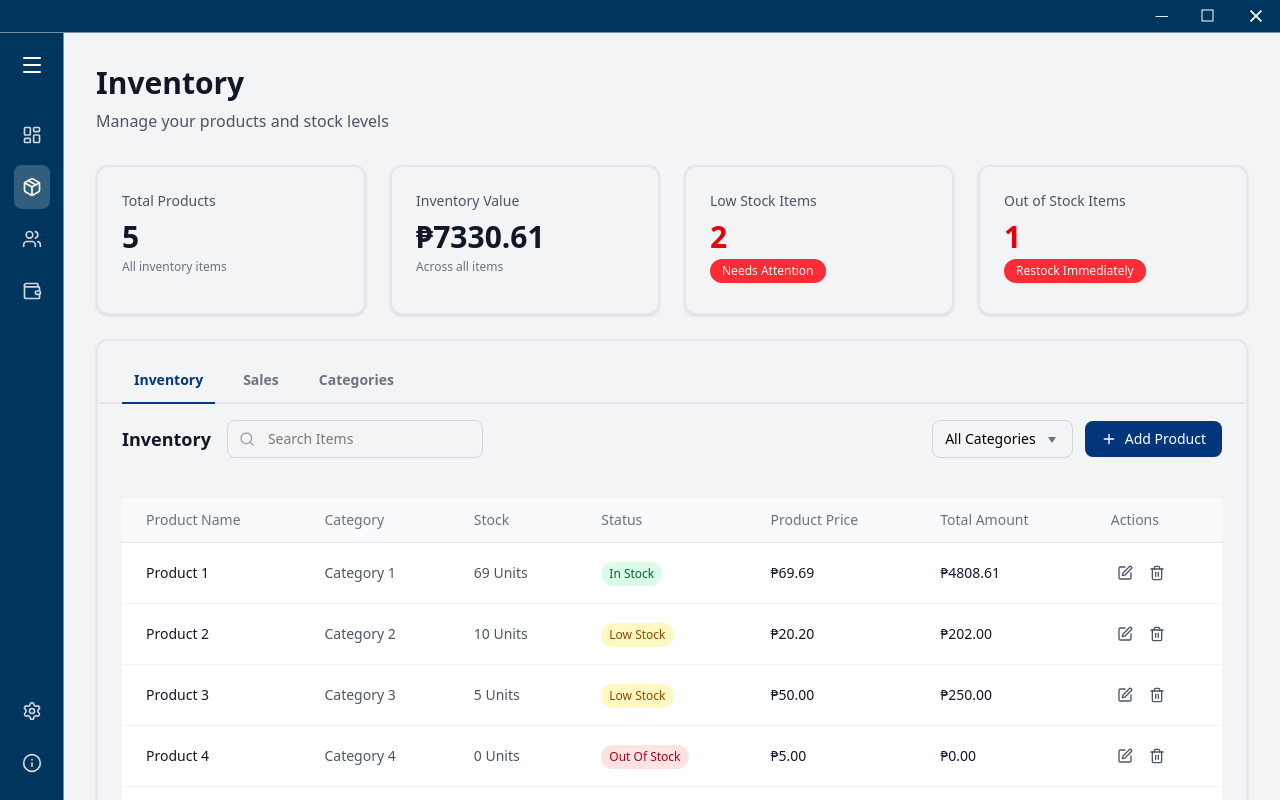
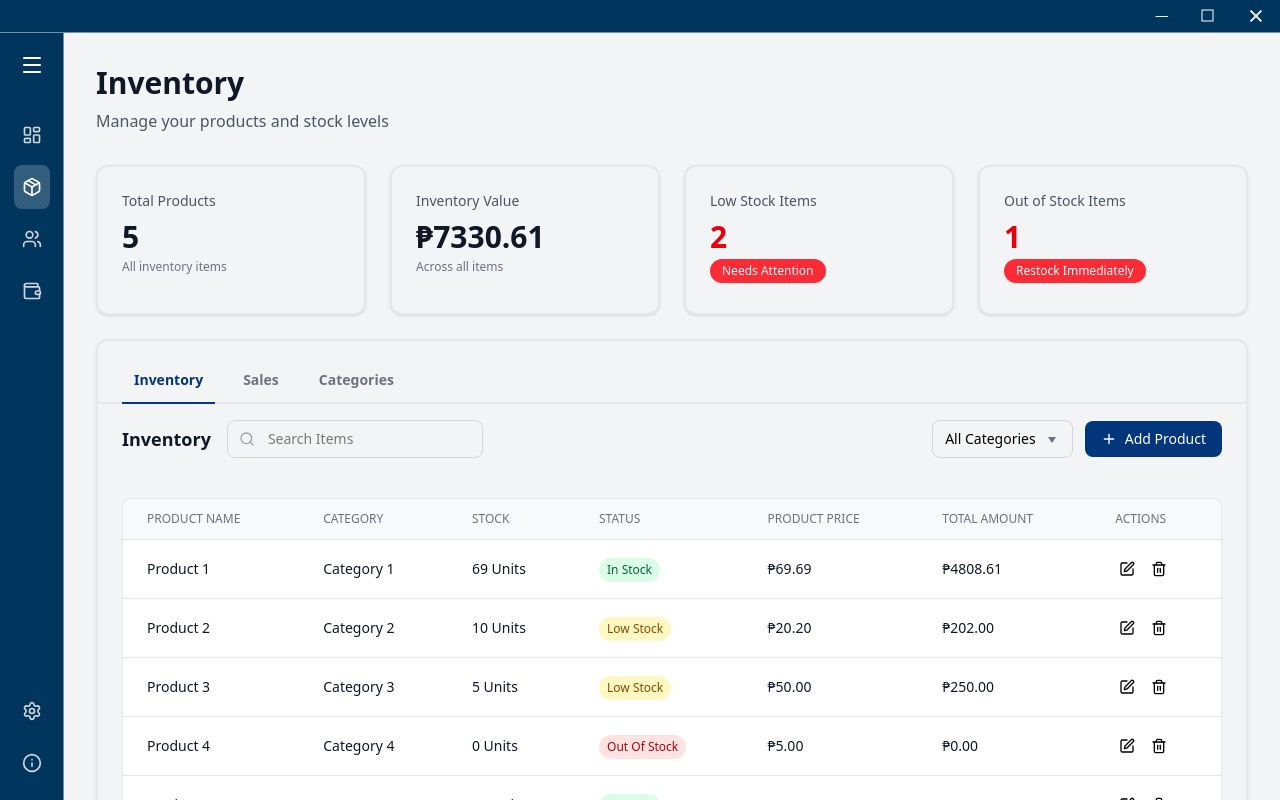
Before and after one commit to 6reenhorn/JIA-Integrated-Management-System, a React (Vite) app: page / in a window 1280 px wide. Both pictures are taken after a click on the button 31 px from the left and 187 px from the top of the page. Built offline with nearby package versions, Linux system fonts and the light colour scheme.

Commit message:
Changes in the Inventory

```diff
--- a/client/src/components/inventory/Elements of Inventory/InventoryTable.tsx
+++ b/client/src/components/inventory/Elements of Inventory/InventoryTable.tsx
@@ -77,32 +77,32 @@ const InventoryTable: React.FC<InventoryTableProps> = ({
   return (
     <div className="space-y-6">
       {/* Table */}
-      <div className="overflow-x-auto relative">
-        <table className="w-full bg-white">
-          <thead className="bg-gray-50 border-b border-gray-200">
+      <div className="overflow-x-auto rounded-lg border border-gray-200">
+        <table className="min-w-full divide-y divide-gray-200">
+          <thead className="bg-gray-50">
             <tr>
-              <th className="text-left py-3 px-6 text-sm font-medium text-gray-500">Product Name</th>
-              <th className="text-left py-3 px-6 text-sm font-medium text-gray-500">Category</th>
-              <th className="text-left py-3 px-6 text-sm font-medium text-gray-500">Stock</th>
-              <th className="text-left py-3 px-6 text-sm font-medium text-gray-500">Status</th>
-              <th className="text-left py-3 px-6 text-sm font-medium text-gray-500">Product Price</th>
-              <th className="text-left py-3 px-6 text-sm font-medium text-gray-500">Total Amount</th>
-              <th className="text-left py-3 px-6 text-sm font-medium text-gray-500">Actions</th>
+              <th className="px-6 py-3 text-left text-xs font-medium text-gray-500 uppercase">Product Name</th>
+              <th className="px-6 py-3 text-left text-xs font-medium text-gray-500 uppercase">Category</th>
+              <th className="px-6 py-3 text-left text-xs font-medium text-gray-500 uppercase">Stock</th>
+              <th className="px-6 py-3 text-left text-xs font-medium text-gray-500 uppercase">Status</th>
+              <th className="px-6 py-3 text-left text-xs font-medium text-gray-500 uppercase">Product Price</th>
+              <th className="px-6 py-3 text-left text-xs font-medium text-gray-500 uppercase">Total Amount</th>
+              <th className="px-6 py-3 text-left text-xs font-medium text-gray-500 uppercase">Actions</th>
             </tr>
           </thead>
-          <tbody className="divide-y divide-gray-100">
+          <tbody className="bg-white divide-y divide-gray-200">
             {items.map((item) => (
-              <tr key={item.id} className="hover:bg-gray-50 relative">
-                <td className="py-4 px-6 text-sm font-medium text-gray-900">
+              <tr key={item.id} className="relative">
+                <td className="px-6 py-4 text-sm font-medium text-gray-900">
                   {item.productName}
                 </td>
-                <td className="py-4 px-6 text-sm text-gray-600">
+                <td className="px-6 py-4 text-sm text-gray-900">
                   {item.category}
                 </td>
-                <td className="py-4 px-6 text-sm text-gray-600">
+                <td className="px-6 py-4 text-sm text-gray-900">
                   {item.stock} Units
                 </td>
-                <td className="py-4 px-6">
+                <td className="px-6 py-4">
                   <span className={`inline-flex px-2 py-1 text-xs font-medium rounded-full ${
                     item.status === 'In Stock' ? 'bg-green-100 text-green-800' :
                     item.status === 'Low Stock' ? 'bg-yellow-100 text-yellow-800' :
@@ -112,27 +112,27 @@ const InventoryTable: React.FC<InventoryTableProps> = ({
                     {item.status}
                   </span>
                 </td>
-                <td className="py-4 px-6 text-sm text-gray-900">
+                <td className="px-6 py-4 text-sm text-gray-900">
                   ₱{item.productPrice.toFixed(2)}
                 </td>
-                <td className="py-4 px-6 text-sm text-gray-900 font-medium">
+                <td className="px-6 py-4 text-sm text-gray-900 font-medium">
                   ₱{item.totalAmount.toFixed(2)}
                 </td>
-                <td className="py-4 px-6 relative">
-                  <div className="flex items-center gap-1">
+                <td className="px-6 py-4 text-left text-sm relative">
+                  <div className="flex justify-start space-x-2">
                     <button
                       onClick={() => onEditItem(item.id)}
-                      className="p-1.5 hover:bg-gray-100 rounded transition-colors"
+                      className="text-black hover:text-black p-1 rounded-full hover:bg-gray-100"
                       title="Edit"
                     >
-                      <Edit className="w-4 h-4 text-gray-600" />
+                      <Edit className="w-4 h-4" />
                     </button>
                     <button
                       onClick={(e) => handleDeleteClick(item.id, e)}
-                      className="p-1.5 hover:bg-gray-100 rounded transition-colors"
+                      className="text-black hover:text-black p-1 rounded-full hover:bg-gray-100"
                       title="Delete"
                     >
-                      <Trash2 className="w-4 h-4 text-gray-600" />
+                      <Trash2 className="w-4 h-4" />
                     </button>
                   </div>
                   {renderDeleteConfirmation(item.id)}
--- a/client/src/components/inventory/Elements of Sales/SalesFilters.tsx
+++ b/client/src/components/inventory/Elements of Sales/SalesFilters.tsx
@@ -19,15 +19,17 @@ const SalesFilters: React.FC<SalesFiltersProps> = ({
   onAddSale,
 }) => {
   return (
+    <div className="mb-6">
+      {/* Header Section */}
       <div className="flex items-center justify-between py-4 w-full">
-      {/* Sales Record Count + Search Bar */}
+        {/* Left side: Title and Search */}
         <div className="flex items-center gap-4">
-        {/* Sales Record Count */}
-        <div className="text-lg font-semibold text-gray-900">
+          {/* Title */}
+          <h2 className="text-lg font-semibold text-gray-900 whitespace-nowrap">
             Sales Record
-        </div>
+          </h2>
 
-        {/* Search Bar */}
+          {/* Search - Left side */}
           <div className="relative">
             <Search className="absolute left-3 top-1/2 transform -translate-y-1/2 text-gray-400 w-4 h-4" />
             <input
@@ -35,15 +37,14 @@ const SalesFilters: React.FC<SalesFiltersProps> = ({
               placeholder="Search Sales"
               value={searchTerm}
               onChange={(e) => setSearchTerm(e.target.value)}
-            className="pl-10 pr-3 py-2 border border-gray-300 rounded-lg text-sm
-              focus:outline-none focus:ring-2 focus:ring-[#02367B] focus:border-transparent
-              w-64"
+              className="pl-10 pr-3 py-2 border border-gray-300 rounded-lg text-sm focus:outline-none focus:ring-2 focus:ring-[#02367B] focus:border-transparent w-64"
             />
           </div>
         </div>
 
-      {/* Date + Add Sale */}
-      <div className="flex items-center gap-3">
+        {/* Right side: Date Filter and Add Button */}
+        <div className="flex items-center gap-3 ml-auto">
+          {/* Date Filter */}
           <div className="flex items-center gap-2">
             <span className="text-sm font-medium text-gray-700 whitespace-nowrap">Filter By Date:</span>
             <div className="w-40">
@@ -54,16 +55,17 @@ const SalesFilters: React.FC<SalesFiltersProps> = ({
             </div>
           </div>
 
+          {/* Add Button */}
           <button
             onClick={onAddSale}
-          className="inline-flex items-center gap-2 px-4 py-2 bg-[#02367B]
-            text-white text-sm font-medium rounded-lg hover:bg-[#01295a] transition-colors"
+            className="inline-flex items-center gap-2 px-4 py-2 bg-[#02367B] text-white text-sm font-medium rounded-lg hover:bg-[#01295a] transition-colors"
           >
             <Plus className="w-4 h-4" />
             Add Sales
           </button>
         </div>
       </div>
+    </div>
   );
 };
 
```
Lines whose indentation alone changed are shown as unchanged.
